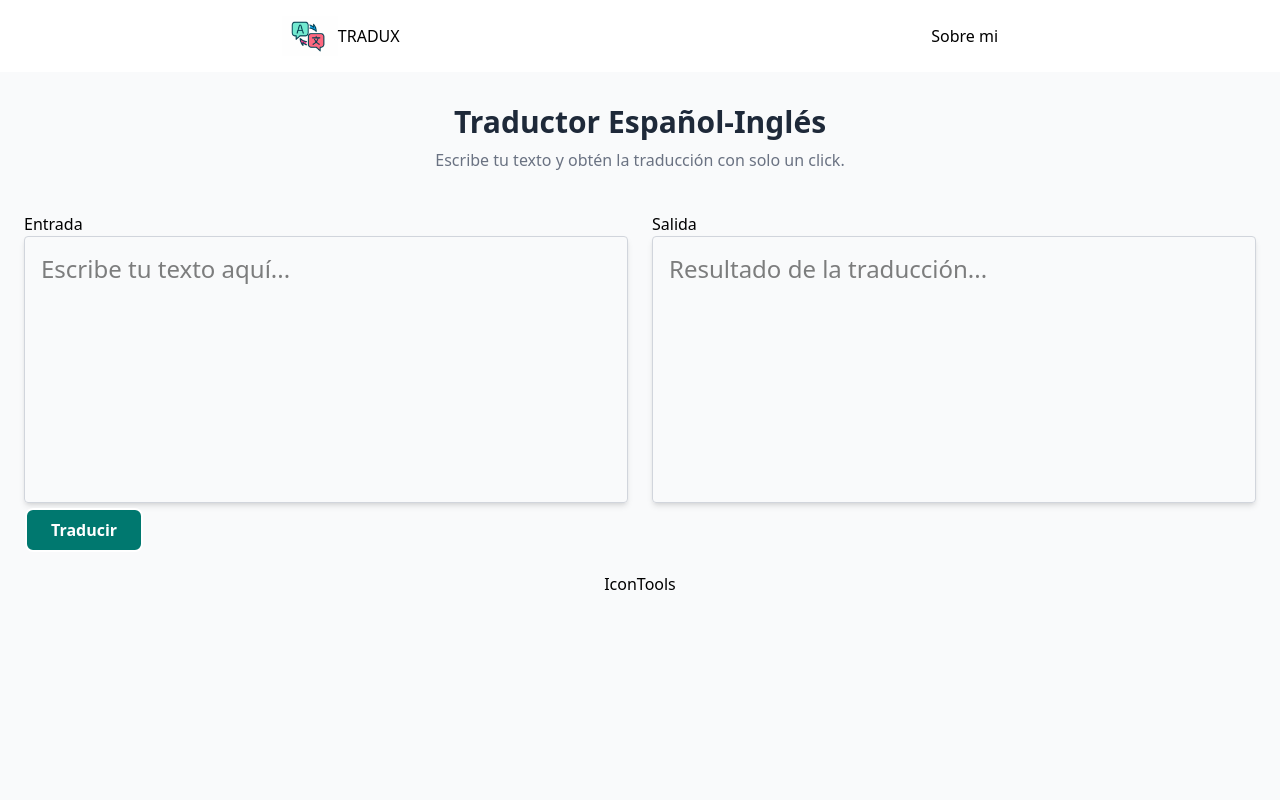
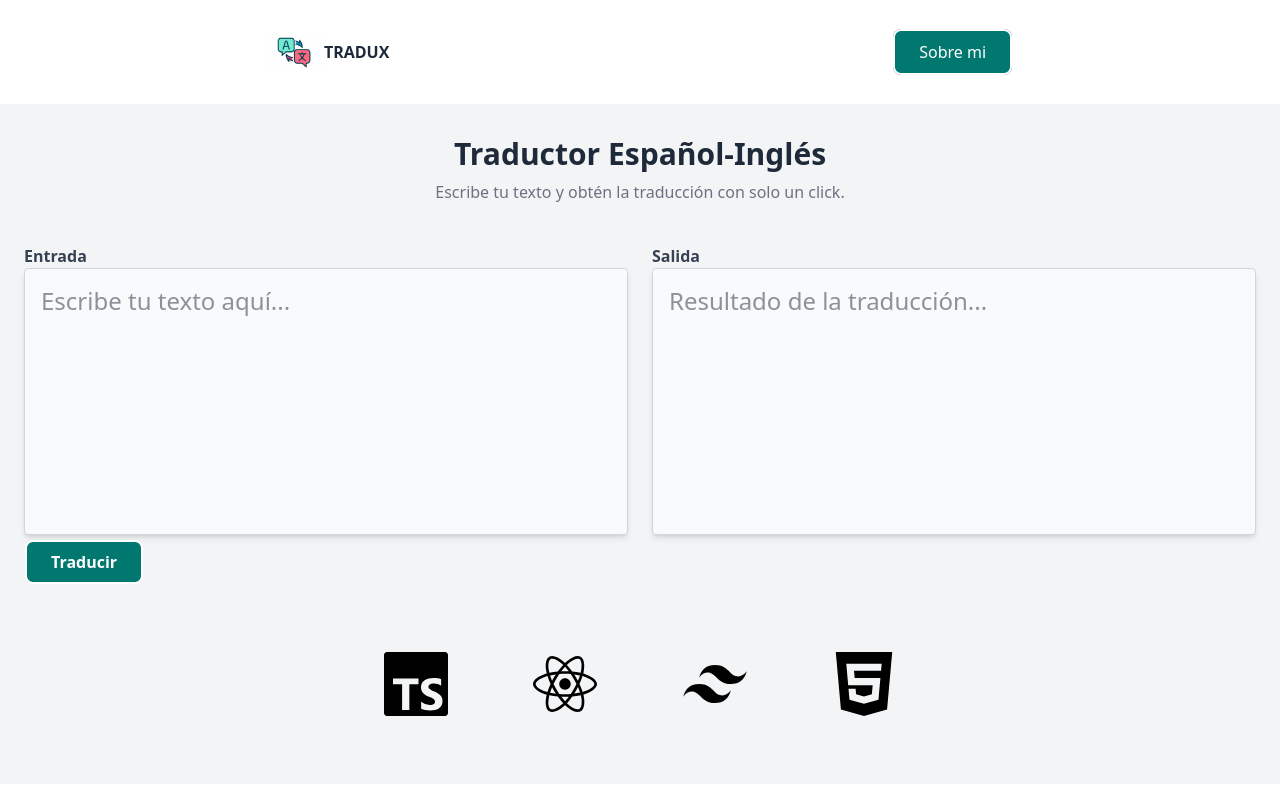
Before and after one commit to christiancmd/TraduxProject, a React (Vite) app: page / in a window 1280 px wide. Shown: the top 800 px of the page. Built offline with nearby package versions, Linux system fonts and the light colour scheme; no server answers.

Commit message:
styles: add icons  and improve UI

```diff
--- a/package.json
+++ b/package.json
@@ -15,6 +15,7 @@
     "react": "^19.1.1",
     "react-dom": "^19.1.1",
     "react-hook-form": "^7.65.0",
+    "react-icons": "^5.5.0",
     "react-router": "^7.9.4",
     "tailwindcss": "^4.1.14"
   },
--- a/src/App.tsx
+++ b/src/App.tsx
@@ -6,12 +6,6 @@ import { BrowserRouter, Routes, Route } from "react-router";
 import {TextProvider} from './context/TextContext'
 
 export default function App() {
-
-  //const api = import.meta.env.VITE_GOOGLE_API_KEY_DO;
-  //const api2 = import.meta.env.VITE_GOOGLE_API_KEY_DO2;
-
-  //console.log(api, api2);
-
   return (
     <>
       <BrowserRouter>
--- a/src/components/Footer.tsx
+++ b/src/components/Footer.tsx
@@ -1,6 +1,6 @@
 export default function Footer() {
   return (
-    <footer className="w-full px-4 py-8 bg-white shadow-md">
+    <footer className="w-full px-4 py-10 bg-white shadow-md">
       <div className="flex justify-between items-center xl:px-6">
         <p>© 2024 Tradux. All rights reserved.</p>
         <p className="inline-block">
--- a/src/components/Header.tsx
+++ b/src/components/Header.tsx
@@ -1,13 +1,21 @@
+import { Link } from "react-router";
+
 export default function Header() {
   return (
-    <header className="w-full p-4 bg-white shadow-md">
+    <header className="w-full px-4 py-8 bg-white shadow-md">
       <div className="flex justify-around items-center ">
         <div className="flex items-center ">
           <img className="w-14 h-10" src="/src/assets/tradux.png" alt="" />
-          <h1>TRADUX</h1>
+          <h1 className="text-gray-800 font-black ">
+            <Link to='/'>
+              TRADUX
+          </Link>
+          </h1>
         </div>
         <nav>
-          <a href="/about">Sobre mi</a>
+            <Link to='/about' className="ont-black rounded-lg border-2 py-2.5 px-6 text-white bg-teal-700 transition duration-300 hover:bg-teal-100 hover:border-teal-900 hover:text-teal-900">
+              Sobre mi
+            </Link>
         </nav>
       </div>
     </header>
--- a/src/components/IconTools.tsx
+++ b/src/components/IconTools.tsx
@@ -1,3 +1,34 @@
+import { FaReact } from "react-icons/fa";
+import { RiTailwindCssFill } from "react-icons/ri";
+import { SiTypescript } from "react-icons/si";
+import { ImHtmlFive } from "react-icons/im";
+
 export default function IconTools() {
-  return <div>IconTools</div>;
+  return (
+    <article className="flex w-lg justify-between">
+      <div>
+        <SiTypescript
+          className="size-16 transition duration-200 ease-in-out filter hover:text-blue-600  hover:drop-shadow-[0_0_10px_rgba(49,120,198,0.8)]"
+        />
+      </div>
+
+      <div>
+        <FaReact
+          className="size-16 transition duration-200 ease-in-out filter hover:text-cyan-500 hover:drop-shadow-[0_0_10px_rgba(97,218,251,0.8)]"
+        />
+      </div>
+
+      <div>
+        <RiTailwindCssFill
+          className="size-16 transition duration-200 ease-in-out filter hover:text-cyan-400 hover:drop-shadow-[0_0_10px_rgba(6,182,212,0.8)]"
+        />
+      </div>
+
+      <div>
+        <ImHtmlFive
+          className="size-16 transition duration-200 ease-in-out filter hover:text-orange-600 hover:drop-shadow-[0_0_10px_rgba(227,79,38,0.8)]"
+        />
+      </div>
+    </article>
+  );
 }
--- /dev/null
+++ b/src/components/Title.tsx
@@ -0,0 +1,20 @@
+interface TitleProps{
+    title: string,
+    description: string
+}
+
+
+function Title({title, description}:TitleProps) {
+  return (
+    <div className="w-full">
+        <h1 className="text-3xl font-semibold text-gray-800">
+            {title}
+        </h1>
+        <p className="text-gray-500 mt-2">
+            {description}
+        </p>
+    </div>
+  )
+}
+
+export default Title
--- a/src/components/TranslationBlock.tsx
+++ b/src/components/TranslationBlock.tsx
@@ -64,11 +64,11 @@ export default function TranslationBlock({
   return (
     <div className="h-86 rounded-sm md:h-[40vh]">
       <header>
-        <div>{title}</div>
+        <div><h3 className="text-gray-700 font-semibold">{title}</h3></div>
       </header>
       <main className="h-full">
         <form
-          className="h-10/12 rounded-sm shadow-md border border-gray-300"
+          className="h-10/12 text-gray-800 rounded-sm shadow-md bg-gray-50 border border-gray-300"
           onSubmit={handleSubmit(onSubmit)}
         >
           {disabled ? (
--- a/src/pages/TranslationPage.tsx
+++ b/src/pages/TranslationPage.tsx
@@ -1,5 +1,6 @@
 import TranslationBlock from "../components/TranslationBlock";
 import IconTools from "../components/IconTools";
+import Title from "../components/Title";
 import { useText } from "../context/TextContext";
 
 export default function TranslationPage() {
@@ -7,15 +8,10 @@ export default function TranslationPage() {
   const {text} = useText();
 
   return (
-    <section className="min-h-screen bg-gray-50 px-6 py-8">
+    <section className="min-h-screen lg:min-h-[85vh] bg-gray-100 px-6 pt-8">
       <div className="max-w-7xl mx-auto flex flex-col gap-10">
         <header className="text-center">
-          <h1 className="text-3xl font-semibold text-gray-800">
-            Traductor Español-Inglés
-          </h1>
-          <p className="text-gray-500 mt-2">
-            Escribe tu texto y obtén la traducción con solo un click.
-          </p>
+          <Title title='Traductor Español-Inglés' description='Escribe tu texto y obtén la traducción con solo un click.'/>
         </header>
 
         <div className="grid grid-cols-1 md:grid-cols-2 gap-6">
@@ -32,7 +28,7 @@ export default function TranslationPage() {
           />
         </div>
 
-        <footer className="flex justify-center">
+        <footer className="flex justify-center mt-12">
           <IconTools />
         </footer>
       </div>
--- a/src/service/Ai.ts
+++ b/src/service/Ai.ts
@@ -2,7 +2,6 @@ import { GoogleGenAI } from "@google/genai";
 
 const apiKey1 = import.meta.env.VITE_GOOGLE_API_KEY1;
 const apiKey2 = import.meta.env.VITE_GOOGLE_API_KEY2;
-
 
 if (!apiKey1 || !apiKey2) {
   throw new Error("Una o ambas API keys estan ausentes");
@@ -12,9 +11,7 @@ let apiUsage = true; // Estado de alternancia
 
 function getApi(): GoogleGenAI {
   const apiKey = apiUsage ? apiKey1 : apiKey2;
-  apiUsage = !apiUsage; // ✅ alterna para la próxima vez
-
-  console.log(apiKey);
+  apiUsage = !apiUsage; // alterna para la próxima vez
 
   return new GoogleGenAI({apiKey})
 }
@@ -23,7 +20,7 @@ export async function main(rawText:string) {
 
     const ai = getApi();
 
-    const prompt = `Traduce esta palabra: ${rawText} de spanish al ingles, solo quiero la traduccion, sin recomendaciones ni ejemplos`;
+    const prompt = `Traduce:${rawText} de spanish al ingles, solo traduccion, sin recomendaciones ni ejemplos`;
 
     const response = await ai.models.generateContent({
         model: "gemini-2.5-flash-lite",
```
Also changed, not shown: 1 other file (tests, documents, lock files or other folders).
